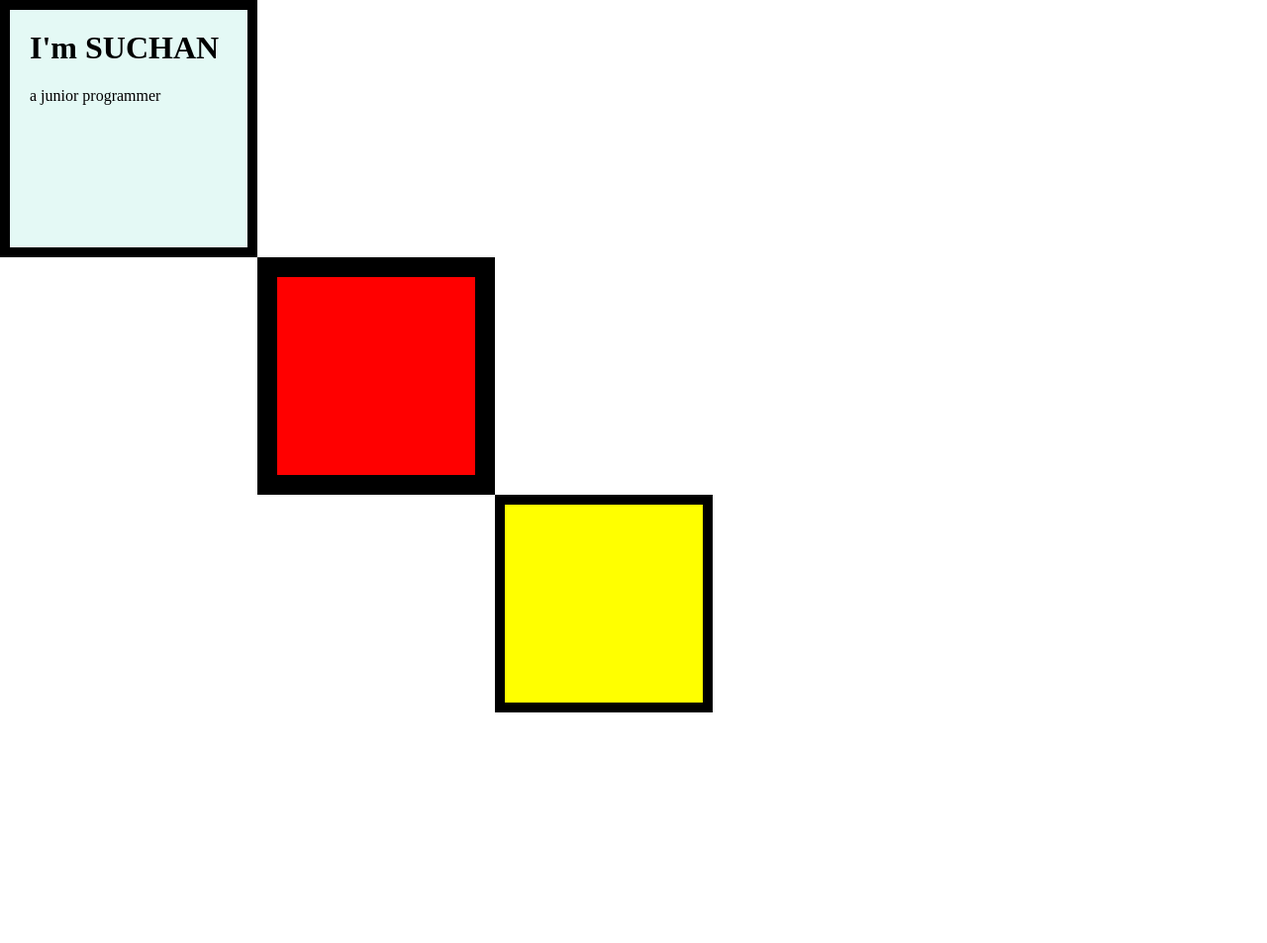
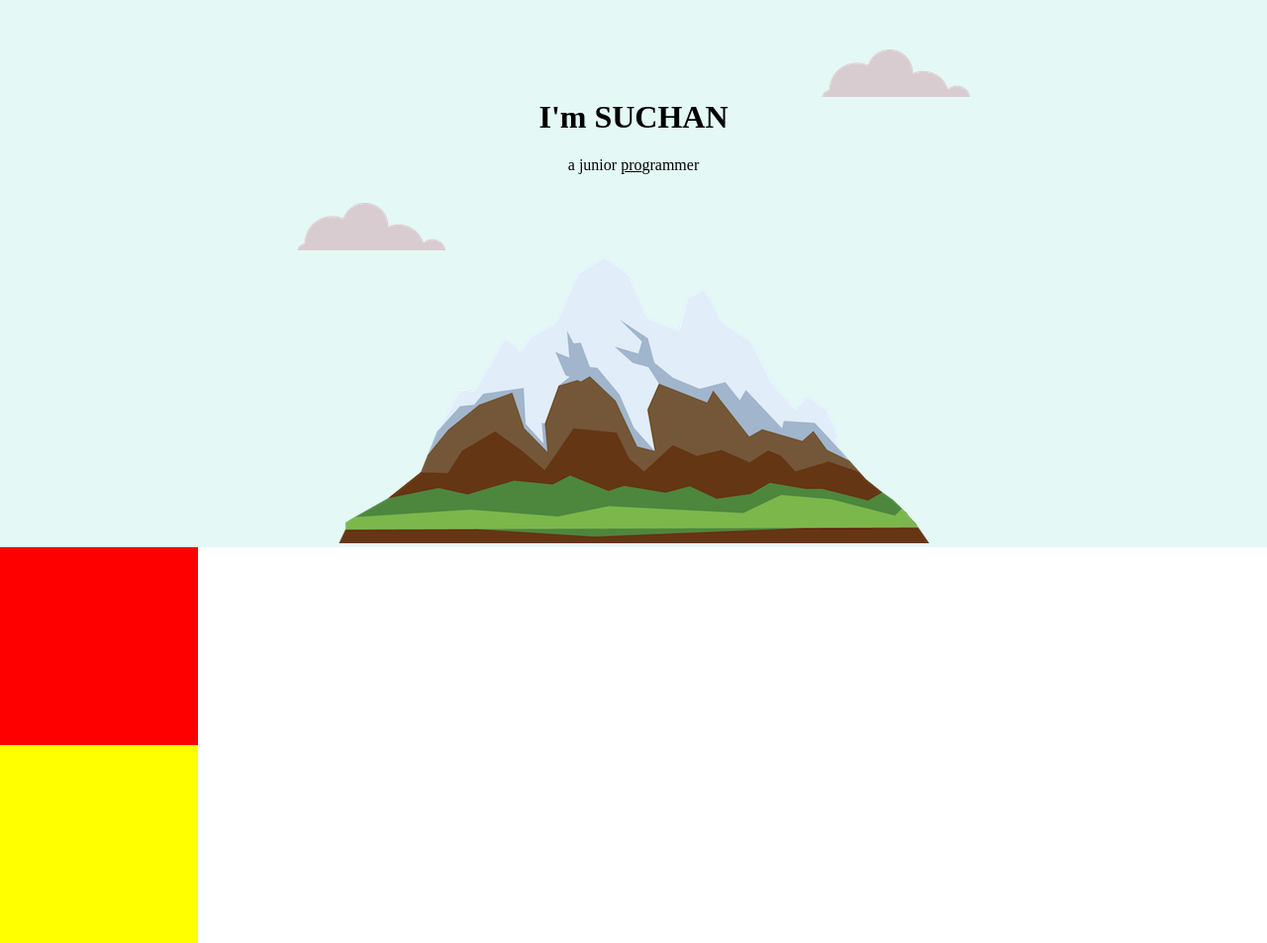
Before and after one commit to ehowlsnsk/StudyWebDevelopment, a plain HTML site: page CSS-My Site/index.html in a window 1280 px wide. Shown: the whole page at 99% size. Before the commit the page ends 800 px from the top, so only its background shows below. Drawn offline with Linux system fonts and the light colour scheme.

Commit message:
Style: section5 - #41~#49 CSS positioning (relative/absolute)

```diff
--- a/CSS-My Site/CSS/styles.css
+++ b/CSS-My Site/CSS/styles.css
@@ -1,5 +1,6 @@
 body {
   margin: 0;
+  text-align: center;
 }
 
 h1 {
@@ -12,24 +13,33 @@ div {
 
 .top-container {
   background-color: #E4F9F5;
-  height: 200px;
-  width: 200px;
-  border: solid 10px;
-  padding: 20px;
+  position: relative;
+  padding-top: 100px;
 }
 
 .middle-container {
   background-color: red;
   height: 200px;
   width: 200px;
-  border: solid 20px;
-  margin-left: 260px;
 }
 
 .bottom-container {
   background-color: yellow;
   height: 200px;
   width: 200px;
-  border: solid 10px;
-  margin-left: 500px;
 }
+
+.pro {
+  text-decoration: underline;
+}
+
+.top-cloud {
+  position: absolute;
+  right: 300px;
+  top: 50px;
+}
+.bottom-cloud {
+  position: absolute;
+  left: 300px;
+  bottom: 300px;
+}
--- a/CSS-My Site/index.html
+++ b/CSS-My Site/index.html
@@ -8,8 +8,11 @@
   </head>
   <body>
     <div class="top-container">
+      <img class="top-cloud" src="CSS - My Site Images/cloud.png" alt="cloud-img">
       <h1>I'm SUCHAN</h1>
-      <p>a junior programmer</p>
+      <p>a junior <span class="pro">pro</span>grammer</p>
+      <img class="bottom-cloud" src="CSS - My Site Images/cloud.png" alt="cloud-img">
+      <img src="CSS - My Site Images/mountain.png" alt="mountain-img">
     </div>
   <div class="middle-container">
 
```
